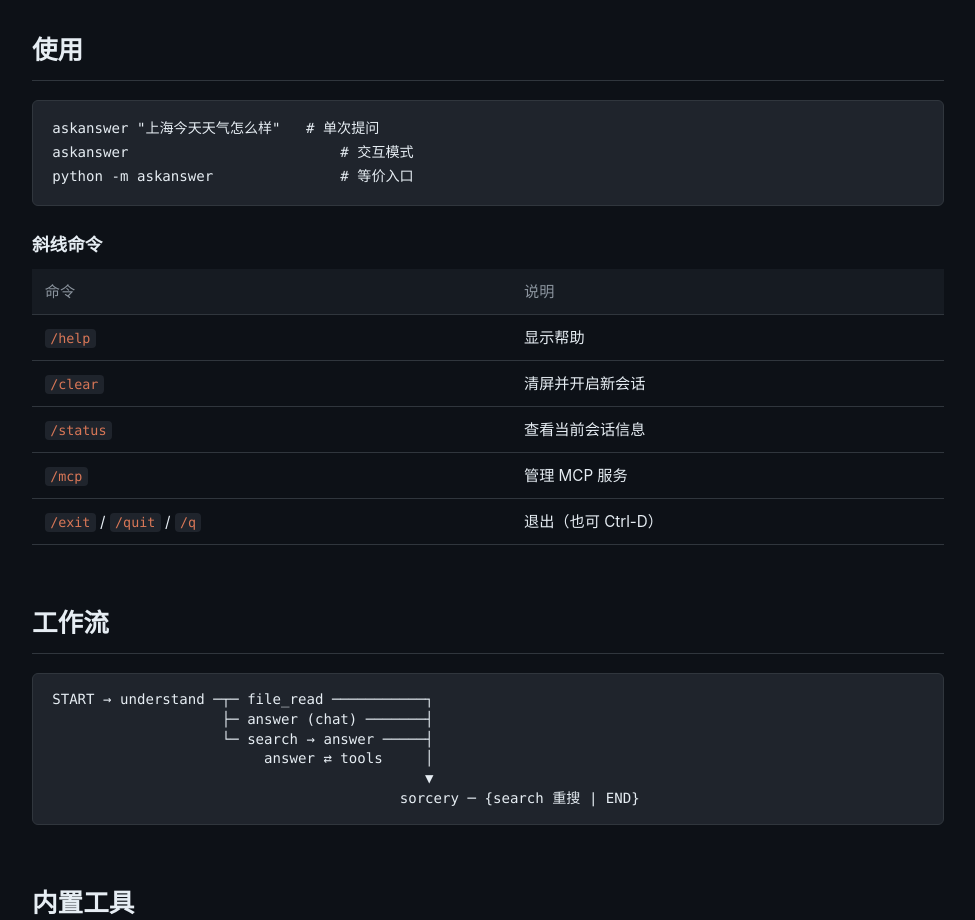
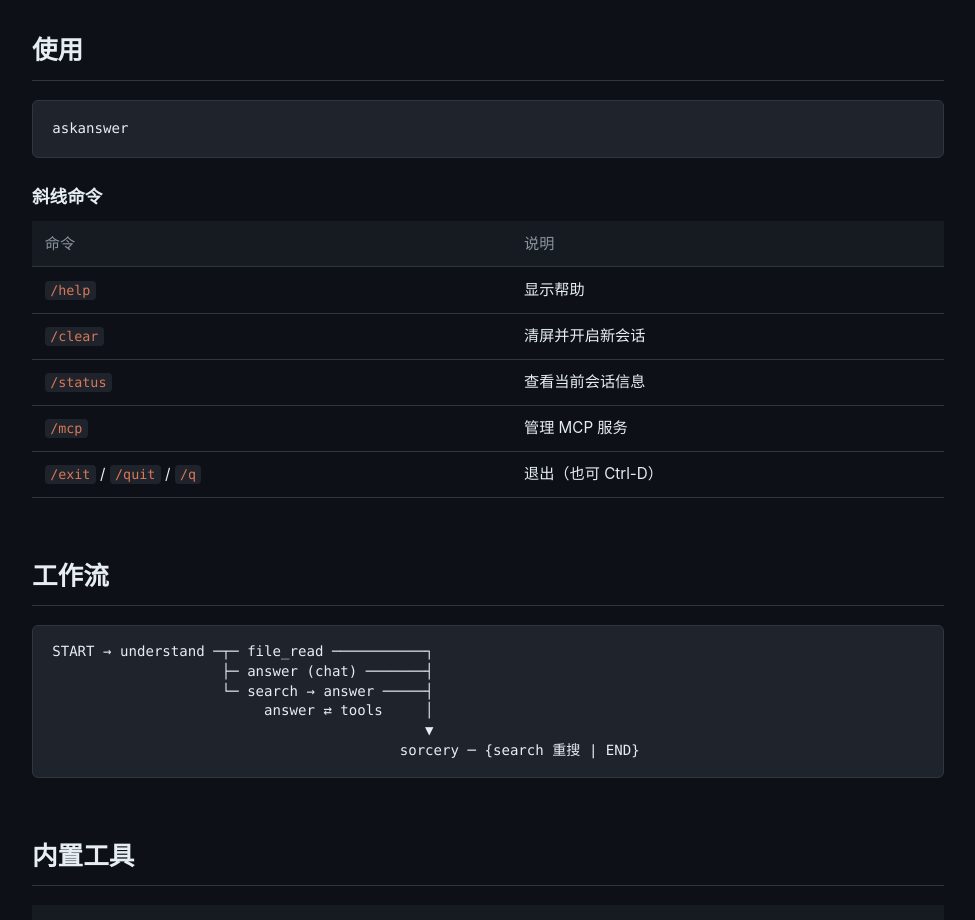
Before and after one commit to Right202209/AskAnswer, a plain HTML site: page web/index.html in a window 1280 px wide. Shown: the part 1180-2100 px from the top of the page, without its empty margins (152-1127 px from the left). Drawn offline with Linux system fonts and the light colour scheme.

```diff
--- a/web/index.html
+++ b/web/index.html
@@ -61,9 +61,7 @@
 
     <section id="usage">
       <h2>使用</h2>
-      <pre><code>askanswer "上海今天天气怎么样"   # 单次提问
-askanswer                         # 交互模式
-python -m askanswer               # 等价入口</code></pre>
+      <pre><code>askanswer</code></pre>
 
       <h3>斜线命令</h3>
       <table>
```
Also changed, not shown: 1 other file.
